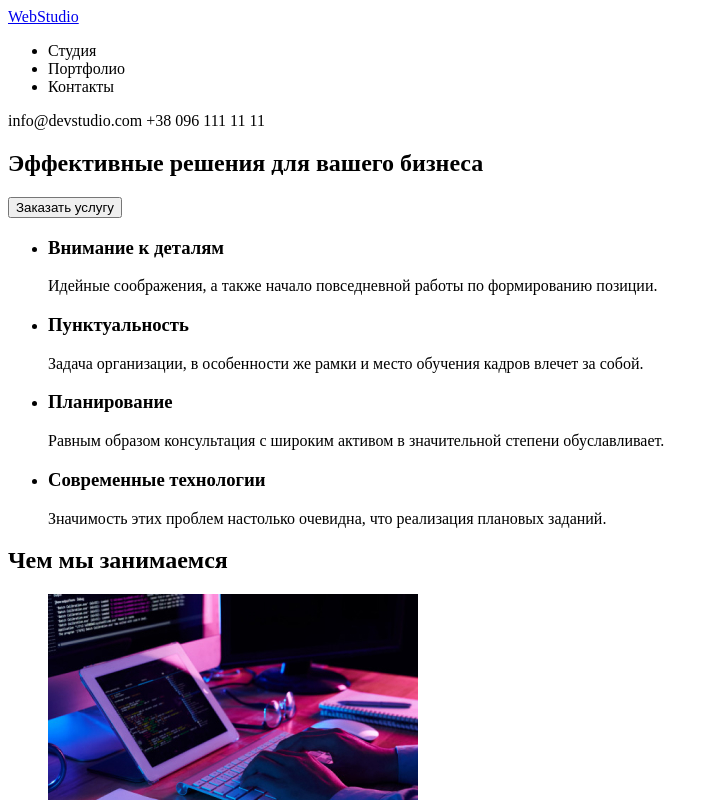
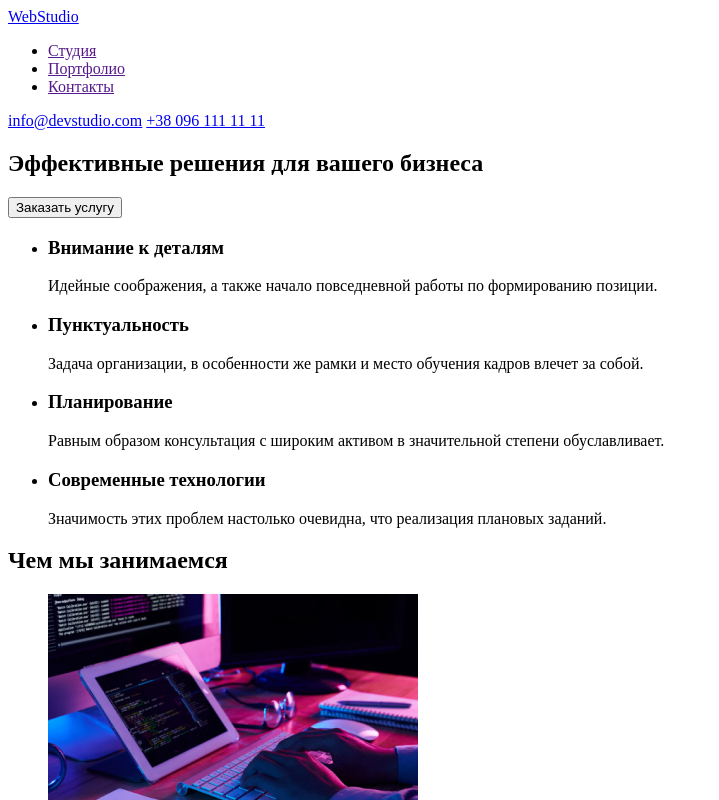
Before and after one commit to Khmeliuk/goit-markup-hw-01, a plain HTML site: page index.html in a window 1280 px wide. Shown: the top 800 px of the page, without its empty margins (0-719 px from the left). Drawn offline with Linux system fonts and the light colour scheme.

Commit message:
Update index.html

```diff
--- a/index.html
+++ b/index.html
@@ -14,14 +14,14 @@
         <nav>
             <a href="./">WebStudio</a>
             <ul>
-                <li> <a href=""></a> Студия</li>
-                <li> <a href=""></a>Портфолио</li>
-                <li> <a href=""></a>Контакты</li>
+                <li> <a href="">Студия</a></li>
+                <li> <a href="">Портфолио</a></li>
+                <li> <a href="">Контакты</a></li>
             </ul>
         </nav>
+        <a href="mailto:info@devstudio.com">info@devstudio.com</a>
+        <a href="tell:+380961111111">+38 096 111 11 11</a>
 
-        <span>info@devstudio.com</span>
-        <span>+38 096 111 11 11</span>
 
     </header>
 
@@ -72,7 +72,7 @@
             <li>
                 <figure>
                     <img src="./images/igor.jpg" alt="Игорь Демьяненко" width="270">
-                    <figcaption> <p>Игорь Демьяненко</p>
+                    <figcaption> <h3>Игорь Демьяненко</h3>
                     <p>Product Designer</p>
                     </figcaption>
                 </figure>
@@ -80,7 +80,7 @@
             <li>
                 <figure>
                     <img src="./images/olga.jpg" alt="Ольга Репина" width="270">
-                    <figcaption> <p>Ольга Репина</p>
+                    <figcaption> <h3>Ольга Репина</h3>
                     <p>Frontend Developer</p> </figcaption>
 
                 </figure>
@@ -88,7 +88,7 @@
             <li>
                 <figure>
                     <img src="./images/nikolay.jpg" alt="Николай Тарасов" width="270">
-                    <figcaption> <P>Николай Тарасов</P>
+                    <figcaption> <h3>Николай Тарасов</h3>
                 <p>Frontend Developer</p> </figcaption>
                 </figure>
 
```
